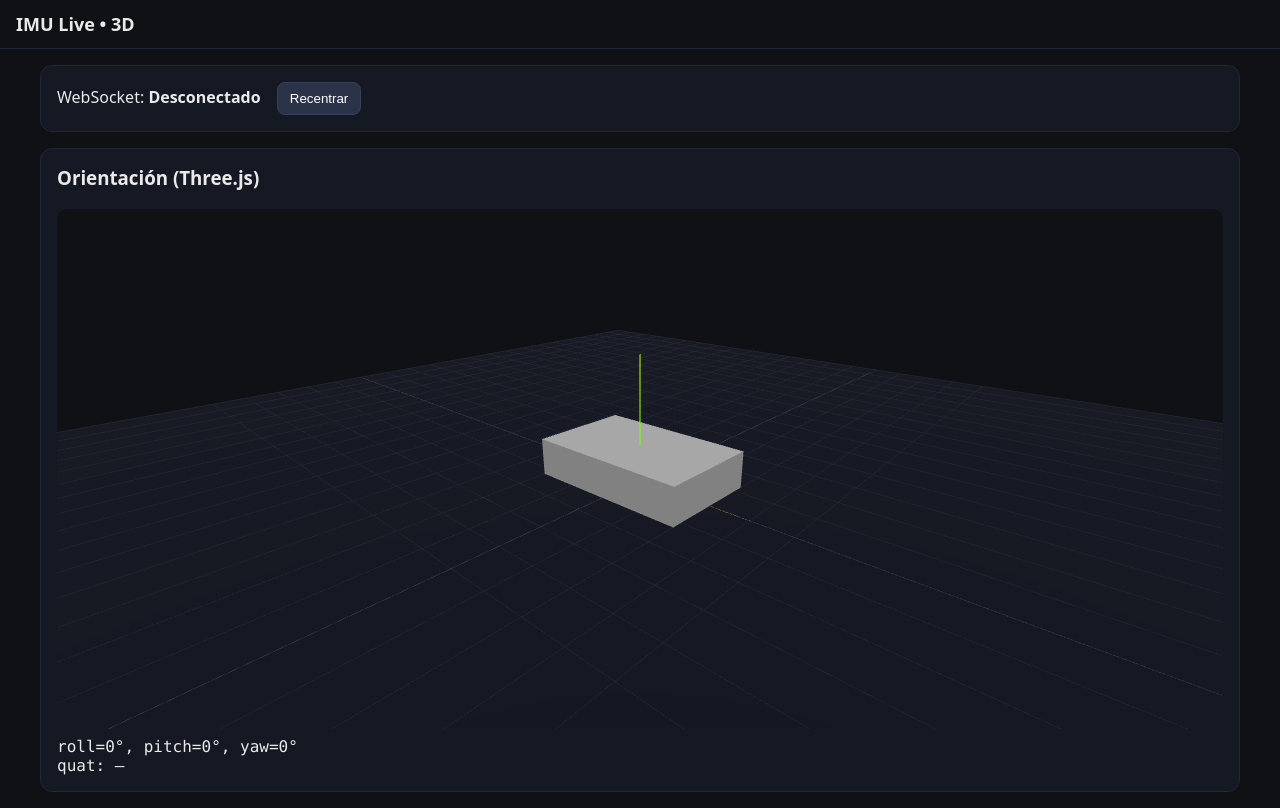
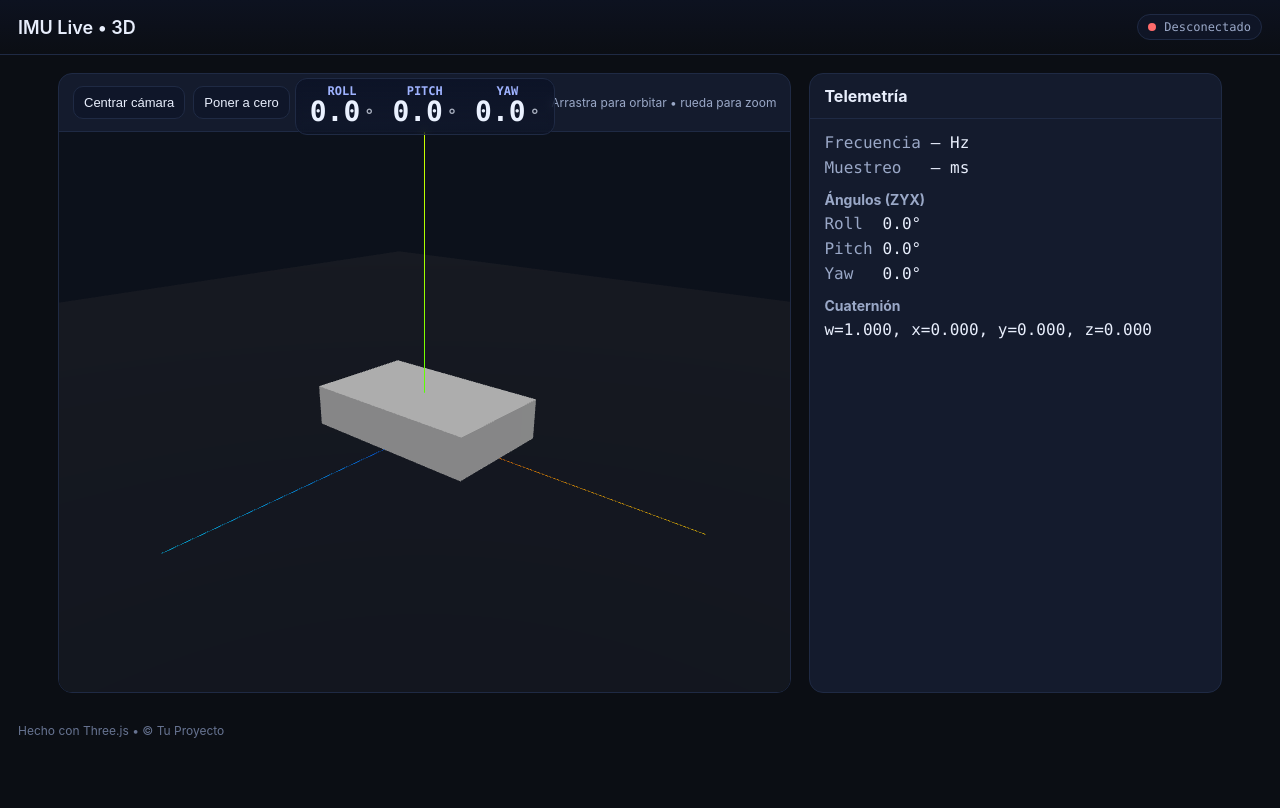
Before and after one commit to guillermojmn/ESP32---MPU6500, a website: page public/index.html in a window 1280 px wide. Drawn offline with nearby package versions, Linux system fonts and the light colour scheme; animation ran at ten frames a second.

Commit message:
Fix: recalibrado Poner a cero y ajuste de ejes + HUD superior

```diff
--- a/public/index.html
+++ b/public/index.html
@@ -2,32 +2,108 @@
 <html lang="es">
 <meta charset="utf-8">
 <meta name="viewport" content="width=device-width,initial-scale=1">
-<title>IMU Live • 3D (cero al inicio)</title>
+<title>IMU Live • 3D</title>
 <style>
-  body{margin:0;background:#0f1115;color:#eaeaea;font-family:system-ui,Segoe UI,Arial}
-  header{padding:12px 16px;border-bottom:1px solid #212638}
-  main{max-width:1200px;margin:0 auto;padding:16px;display:grid;gap:16px}
-  .card{background:#151924;border:1px solid #212638;border-radius:12px;padding:16px}
-  #scene{width:100%;height:520px;border-radius:10px;overflow:hidden}
+  :root{
+    --bg:#0b0e14; --card:#141b2d; --ink:#e8eefc; --muted:#9aa8c7; --edge:#1f2a44;
+    --ok:#48d597; --warn:#ffcf5a; --err:#ff6b6b;
+  }
+  *{box-sizing:border-box}
+  body{margin:0;background:var(--bg);color:var(--ink);font-family:Inter,system-ui,Segoe UI,Arial}
+  header{display:flex;align-items:center;justify-content:space-between;gap:12px;
+    padding:14px 18px;border-bottom:1px solid var(--edge);background:linear-gradient(180deg,#0d1220,transparent)}
+  h1{font-size:18px;margin:0;font-weight:600}
+  .badge{display:inline-flex;align-items:center;gap:8px;padding:6px 10px;border-radius:999px;
+    background:#0f1526;border:1px solid var(--edge);color:var(--muted);font:12px/1 ui-monospace,Consolas}
+  .dot{width:8px;height:8px;border-radius:50%;background:var(--warn)}
+  .dot.ok{background:var(--ok)} .dot.err{background:var(--err)}
+  main{max-width:1200px;margin:0 auto;padding:18px;display:grid;gap:18px;grid-template-columns:1.6fr .9fr}
+  @media (max-width:980px){ main{grid-template-columns:1fr} }
+  .card{background:var(--card);border:1px solid var(--edge);border-radius:14px;overflow:hidden;position:relative}
+  .card .head{display:flex;align-items:center;justify-content:space-between;padding:12px 14px;border-bottom:1px solid var(--edge)}
+  .card .body{padding:14px}
+  #scene{width:100%;height:560px;background:#0c111b}
+  .toolbar{display:flex;flex-wrap:wrap;gap:8px}
+  .btn{background:#0f1629;border:1px solid var(--edge);color:var(--ink);padding:8px 10px;border-radius:10px;cursor:pointer;
+    font-size:13px;display:inline-flex;align-items:center;gap:8px;transition:.15s ease}
+  .btn:hover{transform:translateY(-1px);border-color:#2a3a66}
+  .kv{display:grid;grid-template-columns:auto 1fr;gap:6px 10px;font-family:ui-monospace,Consolas}
+  .kv .k{color:var(--muted)}
   .mono{font-family:ui-monospace,Consolas,monospace}
-  button{background:#2b3348;color:#fff;border:1px solid #39415a;border-radius:8px;padding:8px 12px;cursor:pointer}
-  button:disabled{opacity:.6;cursor:not-allowed}
+  footer{padding:12px 18px;color:#7e8db1;font-size:12px;opacity:.8}
+
+  /* --- Marcador grande superior --- */
+  .hero{
+  position:absolute; top:4px; left:0; right:0;
+  display:flex; justify-content:center;
+    pointer-events:none;
+  }
+  .hero-wrap{
+    text-align:center;
+    padding:6px 14px;
+    background:linear-gradient(180deg,#0b1226cc,#0b122666);
+    border:1px solid var(--edge);
+    border-radius:12px;
+    backdrop-filter: blur(4px);
+  }
+  .hero .vals{display:flex;gap:18px;justify-content:center;flex-wrap:wrap}
+  .hero .lbl{display:block;font:700 12px/1 ui-monospace,Consolas;color:#9fb3ff}
+  .hero .num{font:800 28px/1.1 ui-monospace,Consolas;color:#eaf1ff}
+  .hero .deg{font-size:.6em;opacity:.7;margin-left:4px}
 </style>
 
-<header><h1 style="margin:0;font-size:18px">IMU Live • 3D</h1></header>
+<header>
+  <h1>IMU Live • 3D</h1>
+  <div class="badge"><span id="dot" class="dot"></span><span id="wsTxt">Conectando…</span></div>
+</header>
+
 <main>
-  <div class="card">
-    <span>WebSocket: <b id="status">Conectando...</b></span>
-    <button id="btnReset" style="margin-left:12px">Recentrar</button>
-  </div>
+  <!-- 3D -->
+  <section class="card">
+    <div class="head">
+      <div class="toolbar">
+        <button id="btnCenter" class="btn">Centrar cámara</button>
+        <button id="btnZero" class="btn">Poner a cero</button>
+      </div>
+      <div style="color:#9aa8c7;font-size:12px">Arrastra para orbitar • rueda para zoom</div>
+    </div>
+    <div id="scene"></div>
 
-  <div class="card">
-    <h3 style="margin-top:0">Orientación (Three.js)</h3>
-    <div id="scene"></div>
-    <div class="mono" id="euler" style="margin-top:8px">roll=0°, pitch=0°, yaw=0°</div>
-    <div class="mono" id="q">quat: —</div>
-  </div>
+    <!-- Marcador grande superior -->
+    <div class="hero">
+      <div class="hero-wrap">
+        <div class="vals">
+          <div><span class="lbl">ROLL</span><span class="num" id="heroRoll">0.0<span class="deg">°</span></span></div>
+          <div><span class="lbl">PITCH</span><span class="num" id="heroPitch">0.0<span class="deg">°</span></span></div>
+          <div><span class="lbl">YAW</span><span class="num" id="heroYaw">0.0<span class="deg">°</span></span></div>
+        </div>
+      </div>
+    </div>
+  </section>
+
+  <!-- Panel lateral -->
+  <aside class="card">
+    <div class="head"><strong>Telemetría</strong></div>
+    <div class="body">
+      <div class="kv" style="margin-bottom:14px">
+        <div class="k">Frecuencia</div><div><span id="freq">—</span> Hz</div>
+        <div class="k">Muestreo</div><div><span id="lat">—</span> ms</div>
+      </div>
+
+      <h3 style="margin:8px 0 6px;font-size:14px;color:#9aa8c7">Ángulos (ZYX)</h3>
+      <div class="kv mono" style="margin-bottom:14px">
+        <div class="k">Roll</div><div id="roll">0.0°</div>
+        <div class="k">Pitch</div><div id="pitch">0.0°</div>
+        <div class="k">Yaw</div><div id="yaw">0.0°</div>
+      </div>
+
+      <h3 style="margin:8px 0 6px;font-size:14px;color:#9aa8c7">Cuaternión</h3>
+      <div class="mono" id="q">w=1.000, x=0.000, y=0.000, z=0.000</div>
+    </div>
+  </aside>
 </main>
+
+<footer>Hecho con Three.js • © Tu Proyecto</footer>
 
 <script type="importmap">
 { "imports": { "three": "https://cdn.jsdelivr.net/npm/three@0.161.0/build/three.module.js" } }
@@ -37,97 +113,144 @@
 import * as THREE from "three";
 import { OrbitControls } from "https://cdn.jsdelivr.net/npm/three@0.161.0/examples/jsm/controls/OrbitControls.js";
 
-/* ====== Escena ====== */
+/* --- Escena --- */
 const cont = document.getElementById('scene');
 const renderer = new THREE.WebGLRenderer({ antialias:true });
 renderer.setPixelRatio(Math.min(window.devicePixelRatio, 2));
 cont.appendChild(renderer.domElement);
 
 const scene = new THREE.Scene();
-scene.background = new THREE.Color(0x0f1115);
+scene.background = new THREE.Color(0x0c111b);
 
 const camera = new THREE.PerspectiveCamera(50, 16/9, 0.01, 50);
 camera.position.set(1.6,1.1,1.8);
 
 const controls = new OrbitControls(camera, renderer.domElement);
-controls.target.set(0,0.06,0);
-controls.enableDamping = true;
 
-scene.add(new THREE.HemisphereLight(0xffffff,0x202430,0.9));
-const dir = new THREE.DirectionalLight(0xffffff,0.8); dir.position.set(2,3,2); scene.add(dir);
+scene.add(new THREE.HemisphereLight(0xffffff,0x202430,0.95));
+const dir = new THREE.DirectionalLight(0xffffff,0.9); dir.position.set(2,3,2);
+scene.add(dir);
 
 const ground = new THREE.Mesh(
-  new THREE.PlaneGeometry(6,6),
-  new THREE.MeshStandardMaterial({ color:0x1b2030, roughness:1 })
+  new THREE.PlaneGeometry(8,8),
+  new THREE.MeshStandardMaterial({ color:0x141a28, roughness:1 })
 );
-ground.rotation.x = -Math.PI/2; scene.add(ground);
-scene.add(new THREE.GridHelper(6, 30, 0x3a3f52, 0x252a38));
+ground.rotation.x = -Math.PI/2;
+scene.add(ground);
 
+// Objeto principal
 const box = new THREE.Mesh(
   new THREE.BoxGeometry(0.8,0.18,0.5),
   new THREE.MeshStandardMaterial({ metalness:0.2, roughness:0.6 })
 );
-box.position.y = 0.09; scene.add(box);
-scene.add(new THREE.AxesHelper(0.6));
+box.position.y = 0.09;
+scene.add(box);
+
+// Ejes fijos en el mundo
+const axes = new THREE.AxesHelper(1.2);
+scene.add(axes);
+
+// Cámara centrada al objeto
+controls.target.copy(box.position);
+controls.enableDamping = true;
 
 function resize(){
-  const w = cont.clientWidth||window.innerWidth, h = cont.clientHeight||520;
+  const w = cont.clientWidth||window.innerWidth, h = 560;
   renderer.setSize(w,h); camera.aspect = w/h; camera.updateProjectionMatrix();
 }
-window.addEventListener('resize', resize); resize();
+addEventListener('resize', resize); resize();
 (function loop(){ controls.update(); renderer.render(scene,camera); requestAnimationFrame(loop); })();
 
-/* ====== Mapeo fijo (YZX) ====== */
-function reorderYZX([x,y,z,w]) { return [y,z,x,w]; }
+function imuQuatToThree(arr){
+  let a = arr.map(Number);
+  let w,x,y,z;
 
-/* ====== Corrección a cero (autocalibración) ======
-   Guardamos q0 = (primer quat mapeado)^-1 y aplicamos:
-   q_final = q0 * q_mapeado
-   Así la primera pose siempre se ve como (0,0,0). */
-let q0 = null;             // corrección (inversa del primer quat)
-let lastMappedQ = null;    // para "Recentrar" bajo demanda
+  // Detecta [w,x,y,z] vs [x,y,z,w]
+  if (Math.abs(a[0]) >= Math.max(Math.abs(a[1]), Math.abs(a[2]), Math.abs(a[3]))) {
+    [w,x,y,z] = a;          // [w,x,y,z]
+  } else {
+    [x,y,z,w] = a;          // [x,y,z,w]
+  }
 
-const st = document.getElementById('status');
+  // --- Remapeo pedido: x→y, y→z, z→x ---
+  // Y además invertir X y Z (estaban al revés)
+  let nx = - y;  // X final = -Y del sensor
+  let ny = z;  // Y final =  Z del sensor
+  let nz = -x;  // Z final = -X del sensor
+
+  // --- NED → ENU (Three): invierte Y y Z del marco final ---
+
+
+  return new THREE.Quaternion(nx, ny, nz, w).normalize();
+}
+
+
+
+/* --- UI refs --- */
+const dot = document.getElementById('dot');
+const wsTxt = document.getElementById('wsTxt');
+const rollEl = document.getElementById('roll');
+const pitchEl = document.getElementById('pitch');
+const yawEl = document.getElementById('yaw');
 const qEl = document.getElementById('q');
-const eulerEl = document.getElementById('euler');
-const btnReset = document.getElementById('btnReset');
-btnReset.onclick = () => {
-  if (lastMappedQ) {
-    q0 = lastMappedQ.clone().invert();   // nueva referencia = cero
-  }
+const freqEl = document.getElementById('freq');
+const latEl = document.getElementById('lat');
+const heroRoll = document.getElementById('heroRoll');
+const heroPitch = document.getElementById('heroPitch');
+const heroYaw = document.getElementById('heroYaw');
+
+/* --- Controles --- */
+document.getElementById('btnCenter').onclick = ()=>{
+  camera.position.set(1.6,1.1,1.8);
+  controls.target.copy(box.position); controls.update();
+};
+let zeroQ = new THREE.Quaternion();
+document.getElementById('btnZero').onclick = ()=>{ zeroQ.copy(box.quaternion).invert(); };
+
+/* --- WebSocket --- */
+const ws = new WebSocket(`ws://${location.host}/ws`);
+ws.onopen  = ()=>{ wsTxt.textContent='Conectado'; dot.classList.add('ok'); dot.classList.remove('err'); };
+ws.onclose = ()=>{ wsTxt.textContent='Desconectado'; dot.classList.remove('ok'); };
+ws.onerror = ()=>{ wsTxt.textContent='Error'; dot.classList.add('err'); };
+
+let last = performance.now(), count = 0, lastShow = last;
+
+ws.onmessage = (ev)=>{
+  const t = performance.now(); count++;
+  if (t - lastShow > 1000){ freqEl.textContent = count.toFixed(0); latEl.textContent = (t - last).toFixed(0); count = 0; lastShow = t; }
+  last = t;
+
+  try{
+    const m = JSON.parse(ev.data);
+    if (Array.isArray(m.quat))      applyQuat(m.quat);
+    else if ('qw' in m)             applyQuat([m.qw,m.qx,m.qy,m.qz]);
+    else if (Array.isArray(m.euler)){
+      const [r,p,y] = m.euler.map(THREE.MathUtils.degToRad);
+      const e = new THREE.Euler(y,p,r,'ZYX');
+      setOrientation(new THREE.Quaternion().setFromEuler(e));
+    }
+  }catch{}
 };
 
-/* ====== WebSocket & datos ====== */
-const ws = new WebSocket(`ws://${location.host}/ws`);
-ws.onopen  = ()=> st.textContent = 'Conectado';
-ws.onclose = ()=> st.textContent = 'Desconectado';
-ws.onerror = ()=> st.textContent = 'Error';
+function applyQuat(arr){ setOrientation(imuQuatToThree(arr)); }
 
-ws.onmessage = (ev)=>{
-  try{
-    const m = JSON.parse(ev.data);
-    if(!m || !m.quat) return;
+function setOrientation(qWorld){
+  const q = qWorld.clone().premultiply(zeroQ);
+  box.quaternion.copy(q);
 
-    // 1) mapeo YZX
-    const [x,y,z,w] = reorderYZX(m.quat);
-    const qMapped = new THREE.Quaternion(x,y,z,w);
-    lastMappedQ = qMapped.clone();
+  const e = new THREE.Euler().setFromQuaternion(q,'ZYX');
+  const roll  = THREE.MathUtils.radToDeg(e.z);
+  const pitch = THREE.MathUtils.radToDeg(e.y);
+  const yaw   = THREE.MathUtils.radToDeg(e.x);
 
-    // 2) inicializar q0 la primera vez (cero al inicio)
-    if (!q0) q0 = qMapped.clone().invert();
+  rollEl.textContent  = roll.toFixed(1)+'°';
+  pitchEl.textContent = pitch.toFixed(1)+'°';
+  yawEl.textContent   = yaw.toFixed(1)+'°';
+  qEl.textContent = `w=${q.w.toFixed(3)}, x=${q.x.toFixed(3)}, y=${q.y.toFixed(3)}, z=${q.z.toFixed(3)}`;
 
-    // 3) aplicar corrección: q_final = q0 * qMapped
-    const qFinal = q0.clone().multiply(qMapped);
-    box.quaternion.copy(qFinal);
-
-    // 4) textos
-    qEl.textContent = 'quat: ['+ m.quat.map(v=>Number(v).toFixed(6)).join(', ') +']';
-    const e = new THREE.Euler().setFromQuaternion(qFinal, 'XYZ', true);
-    const roll  = THREE.MathUtils.radToDeg(e.x);
-    const pitch = THREE.MathUtils.radToDeg(e.y);
-    const yaw   = THREE.MathUtils.radToDeg(e.z);
-    eulerEl.textContent = `roll=${roll.toFixed(1)}°, pitch=${pitch.toFixed(1)}°, yaw=${yaw.toFixed(1)}°`;
-  }catch{}
-};
+  heroRoll.textContent  = roll.toFixed(1) + '°';
+  heroPitch.textContent = pitch.toFixed(1) + '°';
+  heroYaw.textContent   = yaw.toFixed(1) + '°';
+}
 </script>
 </html>
```
